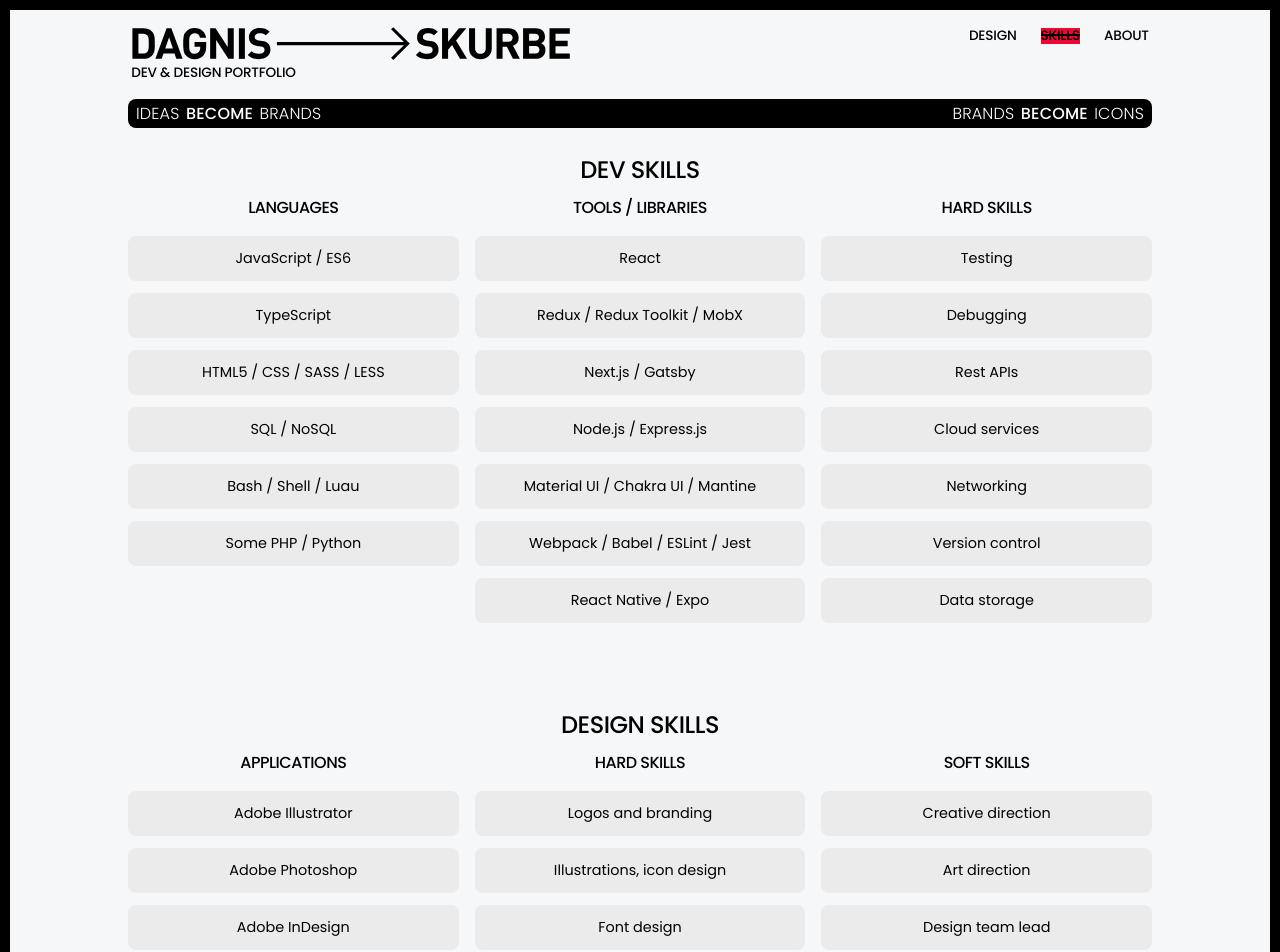
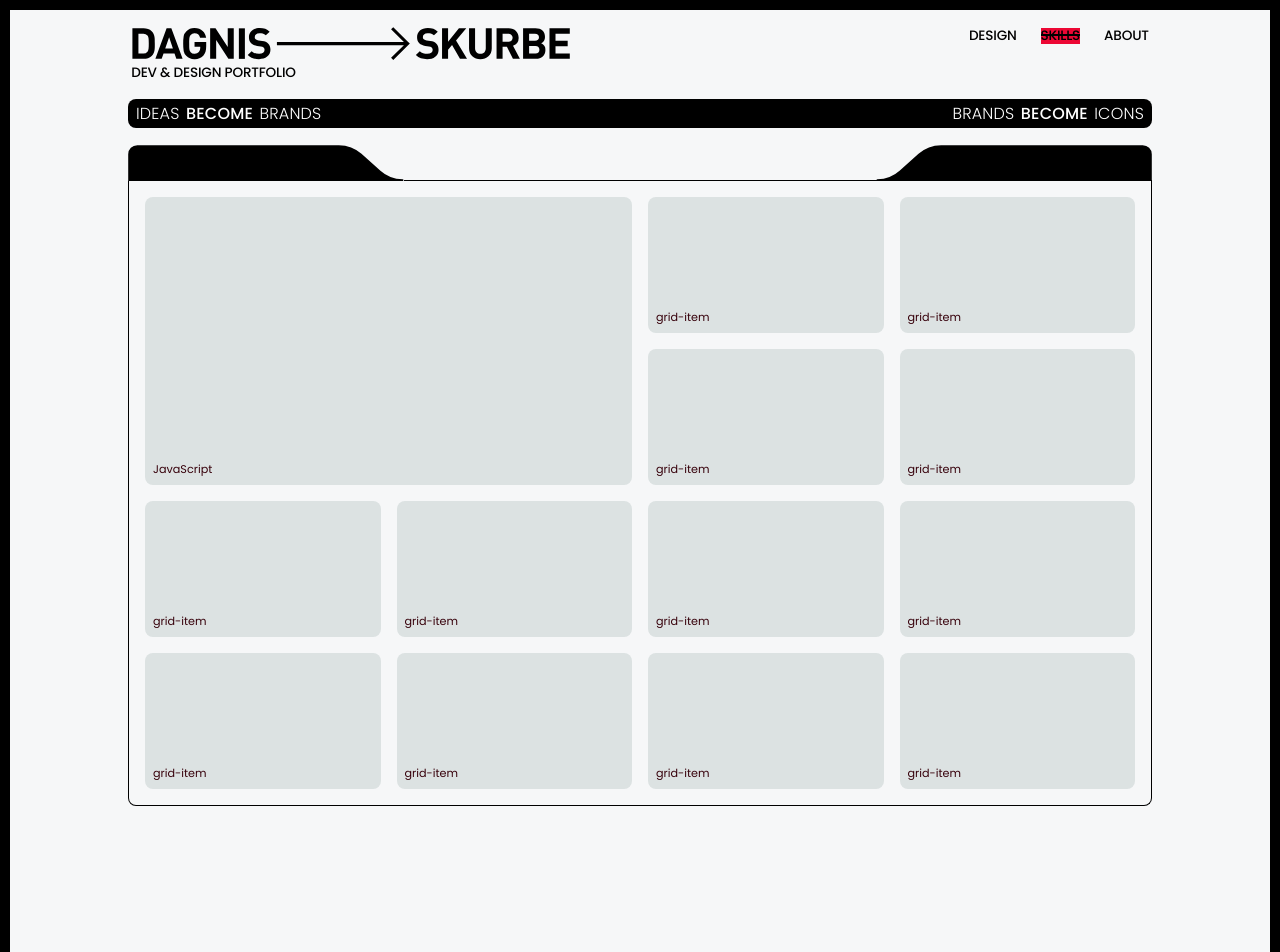
Before and after one commit to getdagnis/2024_portfolio_vite, a React (Vite) app: page /skills in a window 1280 px wide. Shown: the top 952 px of the page. Built offline with nearby package versions, Linux system fonts and the light colour scheme.

Commit message:
skills page new ui first layout

```diff
--- a/src/pages/SkillsPage.css
+++ b/src/pages/SkillsPage.css
@@ -17,16 +17,19 @@
   }
 }
 
-.skill {
-  animation: fade-in 0.3s ease-in-out 0.1s backwards;
-}
-
-#dev-skills-grid,
-#design-skills-grid {
+#skills-grid {
   display: grid;
-  grid-template-columns: repeat(3, 1fr);
+  grid-template-columns: repeat(4, 1fr);
   grid-gap: 1rem;
   margin-bottom: 4rem;
+  border: 0.1rem solid black;
+  border-top: none;
+  border-radius: 0 0 var(--radius) var(--radius);
+  margin: 0.002rem;
+  margin-top: -1.05rem;
+  height: 100%;
+  min-height: 50vh;
+  padding: 1rem;
 
   @media screen and (max-width: 880px) {
     grid-template-columns: repeat(2, 1fr);
@@ -38,32 +41,79 @@
   }
 }
 
-#skills-container h3 {
-  font-size: 1.5rem;
-  font-weight: 500;
-  text-transform: uppercase;
-  letter-spacing: -0.5px;
-  padding: 0.5rem 0;
+#skills-grid .grid-item {
+  min-height: 8.5rem;
+  display: flex;
+  flex-direction: column;
+  justify-content: flex-end;
+  align-items: flex-start;
+  text-align: left;
+  padding: 0.5rem;
+  background: var(--gridItem);
+  color: var(--walkerText);
+  font-size: 0.7rem;
+  line-height: 1.2;
+  font-weight: 400;
+  border: var(--itemBorder);
+  border-radius: var(--radius);
 }
 
-#skills-container h2 {
-  font-size: 1rem;
-  font-weight: 500;
-  text-transform: uppercase;
-  letter-spacing: -0.5px;
-  padding: 0 0 0.25rem;
+#skills-grid .grid-item:first-child {
+  grid-column: span 2;
+  grid-row: 1 / 3;
+  height: auto;
 }
 
-#skills-container ul {
-  list-style: none;
-  padding: 0;
+#skills-title {
+  display: flex;
+  justify-content: space-between;
+  align-items: center;
+  margin-bottom: 1rem;
+  font-size: 0.85rem;
+  font-weight: 500;
 }
 
-#skills-container li {
-  padding: 0.75rem;
-  margin: 0.75rem 0;
-  font-size: 0.9rem;
-  background: #dddddd77;
-  border-radius: var(--radius);
-  cursor: pointer;
+#skills-title .skills-title-left,
+#skills-title .skills-title-right {
+  position: relative;
+  padding: 0.5rem 1rem;
+  flex-basis: 17.25rem;
+  min-width: 17.25rem;
+  height: 2.25rem;
+  text-align: left;
+  box-sizing: border-box;
 }
+
+#skills-title .skills-title-right {
+  text-align: right;
+  color: var(--colorGrey1);
+  border-bottom: 0.1rem solid black;
+}
+
+.skills-title-middle {
+  flex-grow: 1;
+  height: 2.32rem;
+  box-sizing: border-box;
+  border-bottom: 0.1rem solid black;
+}
+
+#skills-title svg {
+  width: 17.25rem;
+  height: 2.25rem;
+}
+
+.skills-tab-left,
+.skills-tab-right {
+  position: absolute;
+  top: 0.5px;
+  right: 0;
+  fill: var(--colorGrey1);
+  stroke: black;
+  stroke-width: 0.1rem;
+  z-index: -1;
+}
+
+#skills-title .skills-tab-right {
+  fill: var(--colorGrey6);
+  transform: scaleX(-1);
+}
--- a/src/pages/SkillsPage.jsx
+++ b/src/pages/SkillsPage.jsx
@@ -3,123 +3,52 @@ import './SkillsPage.css';
 function SkillsPage() {
   return (
     <div id="skills-container">
-      <h3>Dev Skills</h3>
-      <div id="dev-skills-grid">
-        <ul>
-          <h2>Languages</h2>
-          <li className="skill" style={{ animationDelay: '0.1s' }}>
-            JavaScript / ES6
-          </li>
-          <li className="skill" style={{ animationDelay: '0.2s' }}>
-            TypeScript
-          </li>
-          <li className="skill" style={{ animationDelay: '0.25s' }}>
-            HTML5 / CSS / SASS / LESS
-          </li>
-          <li className="skill" style={{ animationDelay: '0.3s' }}>
-            SQL / NoSQL
-          </li>
-          <li className="skill" style={{ animationDelay: '0.35s' }}>
-            Bash / Shell / Luau
-          </li>
-          <li className="skill" style={{ animationDelay: '0.4s' }}>
-            Some PHP / Python
-          </li>
-        </ul>
-        <ul>
-          <h2>Tools / Libraries</h2>
-          <li className="skill" style={{ animationDelay: '0.1s' }}>
-            React
-          </li>
-          <li className="skill" style={{ animationDelay: '0.2s' }}>
-            Redux / Redux Toolkit / MobX
-          </li>
-          <li className="skill" style={{ animationDelay: '0.25s' }}>
-            Next.js / Gatsby
-          </li>
-          <li className="skill" style={{ animationDelay: '0.3s' }}>
-            Node.js / Express.js
-          </li>
-          <li className="skill" style={{ animationDelay: '0.35s' }}>
-            Material UI / Chakra UI / Mantine
-          </li>
-          <li className="skill" style={{ animationDelay: '0.4s' }}>
-            Webpack / Babel / ESLint / Jest
-          </li>
-          <li className="skill" style={{ animationDelay: '0.45s' }}>
-            React Native / Expo
-          </li>
-        </ul>
-        <ul>
-          <h2>Hard Skills</h2>
-          <li className="skill" style={{ animationDelay: '0.1s' }}>
-            Testing
-          </li>
-          <li className="skill" style={{ animationDelay: '0.2s' }}>
-            Debugging
-          </li>
-          <li className="skill" style={{ animationDelay: '0.25s' }}>
-            Rest APIs
-          </li>
-          <li className="skill" style={{ animationDelay: '0.3s' }}>
-            Cloud services
-          </li>
-          <li className="skill" style={{ animationDelay: '0.35s' }}>
-            Networking
-          </li>
-          <li className="skill" style={{ animationDelay: '0.4s' }}>
-            Version control
-          </li>
-          <li className="skill" style={{ animationDelay: '0.45s' }}>
-            Data storage
-          </li>
-        </ul>
+      <div id="skills-title">
+        <div className="skills-title-left">
+          DEV experience
+          <svg className="skills-tab-left" xmlns="http://www.w3.org/2000/svg">
+            <path
+              d="M259.09,36,240.14,19a33.08,33.08,0,0,0-22.07-8.44H16.46a8.26,8.26,0,0,0-8.27,8.26V72H281.67V44.65A33.85,33.85,0,0,1,259.09,36Z"
+              transform="translate(-7.19 -9.6)"
+            />
+          </svg>
+        </div>
+        <div className="skills-title-middle"></div>
+        <div className="skills-title-right">
+          DESIGN experience
+          <svg className="skills-tab-right" xmlns="http://www.w3.org/2000/svg">
+            <path
+              d="M259.09,36,240.14,19a33.08,33.08,0,0,0-22.07-8.44H16.46a8.26,8.26,0,0,0-8.27,8.26V72H281.67V44.65A33.85,33.85,0,0,1,259.09,36Z"
+              transform="translate(-7.19 -9.6)"
+            />
+          </svg>
+        </div>
       </div>
-      <h3>Design Skills</h3>
-      <div id="design-skills-grid">
-        <ul>
-          <h2>Applications</h2>
-          <li className="skill">Adobe Illustrator</li>
-          <li className="skill">Adobe Photoshop</li>
-          <li className="skill">Adobe InDesign</li>
-          <li className="skill">Adobe Animator</li>
-          <li className="skill">Adobe Premiere</li>
-          <li className="skill">Combustion</li>
-          <li className="skill">Maya/3Ds Max</li>
-          <li className="skill">Cinema 4D</li>
-          <li className="skill">FontLab (designer)</li>
-        </ul>
-
-        <ul>
-          <h2>Hard Skills</h2>
-          <li className="skill">Logos and branding</li>
-          <li className="skill">Illustrations, icon design</li>
-          <li className="skill">Font design</li>
-          <li className="skill">Vector animation</li>
-          <li className="skill">Video editing/animation</li>
-          <li className="skill">HTML5 animation</li>
-          <li className="skill">Rastra/GIF animation</li>
-          <li className="skill">3D modeling</li>
-          <li className="skill">3D texturing/lighting</li>
-          <li className="skill">3D animation</li>
-        </ul>
-
-        <ul>
-          <h2>Soft Skills</h2>
-          <li className="skill">Creative direction</li>
-          <li className="skill">Art direction</li>
-          <li className="skill">Design team lead</li>
-          <li className="skill">Brand guidance</li>
-          <li className="skill">Copywriting</li>
-          <li className="skill">User experience</li>
-          <li className="skill">Product design</li>
-          <li className="skill">Product ownership</li>
-          <li className="skill">Campaign management</li>
-          <li className="skill">Design budgeting</li>
-        </ul>
+      <div id="skills-grid">
+        <div className="grid-item">JavaScript</div>
+        <div className="grid-item">grid-item</div>
+        <div className="grid-item">grid-item</div>
+        <div className="grid-item">grid-item</div>
+        <div className="grid-item">grid-item</div>
+        <div className="grid-item">grid-item</div>
+        <div className="grid-item">grid-item</div>
+        <div className="grid-item">grid-item</div>
+        <div className="grid-item">grid-item</div>
+        <div className="grid-item">grid-item</div>
+        <div className="grid-item">grid-item</div>
+        <div className="grid-item">grid-item</div>
+        <div className="grid-item">grid-item</div>
       </div>
     </div>
   );
 }
 
 export default SkillsPage;
+
+// <svg xmlns="http://www.w3.org/2000/svg">
+//   <path
+//     className="skills-tab-left"
+//     d="M259.09,36,240.14,19a33.08,33.08,0,0,0-22.07-8.44H16.46a8.26,8.26,0,0,0-8.27,8.26V72H281.67V44.65A33.85,33.85,0,0,1,259.09,36Z"
+//     transform="translate(-7.19 -9.6)"
+//   />
+// </svg>;
```
